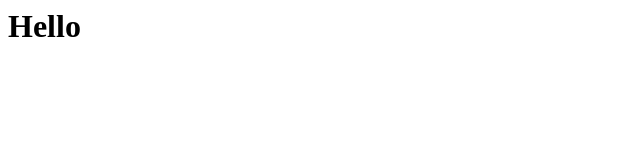
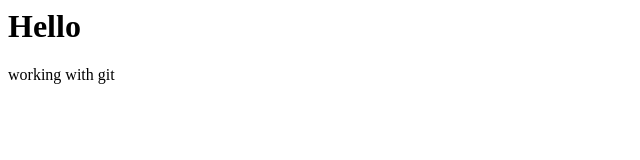
Before and after one commit to midiab/GitGithubMasterclass, a plain HTML site: page index.html in a window 1280 px wide. Shown: the whole page, without its empty margins (0-640 px from the left). Drawn offline with Linux system fonts and the light colour scheme.

Commit message:
add div and p

```diff
--- a/index.html
+++ b/index.html
@@ -1 +1,5 @@
 <h1>Hello</h1>
+
+<div>
+    <p>working with git</p>
+</div>
```
